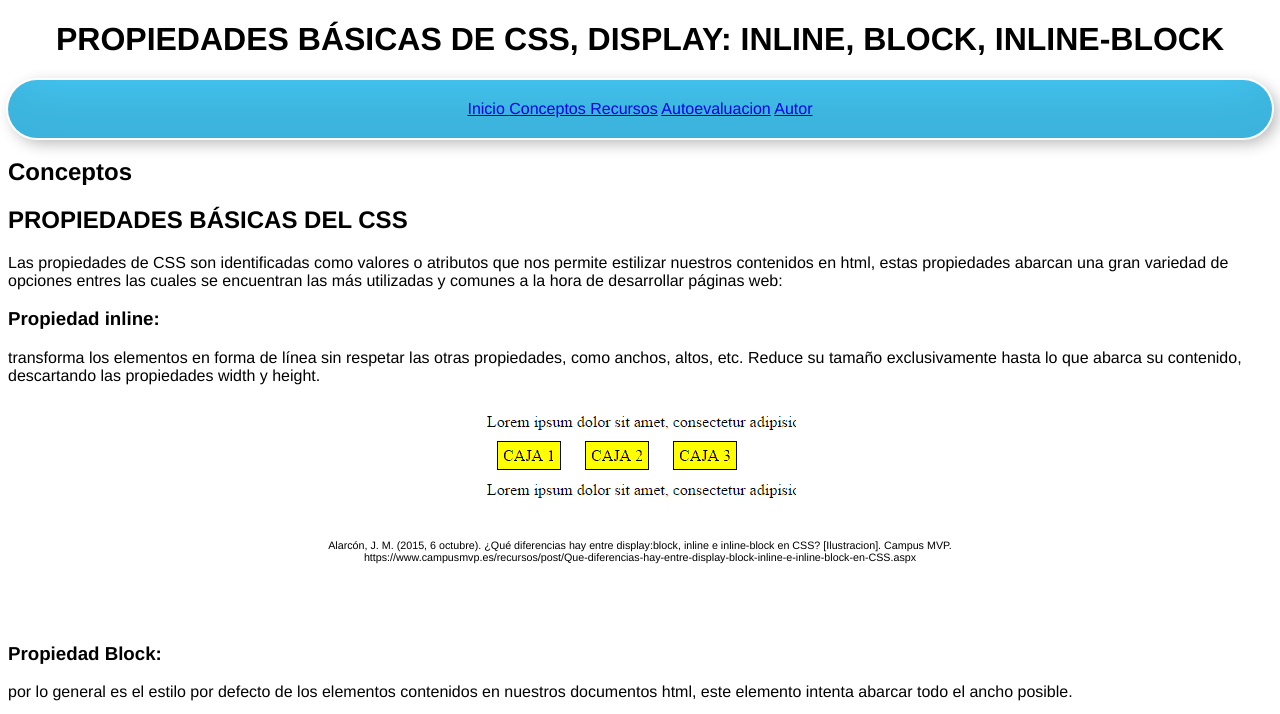
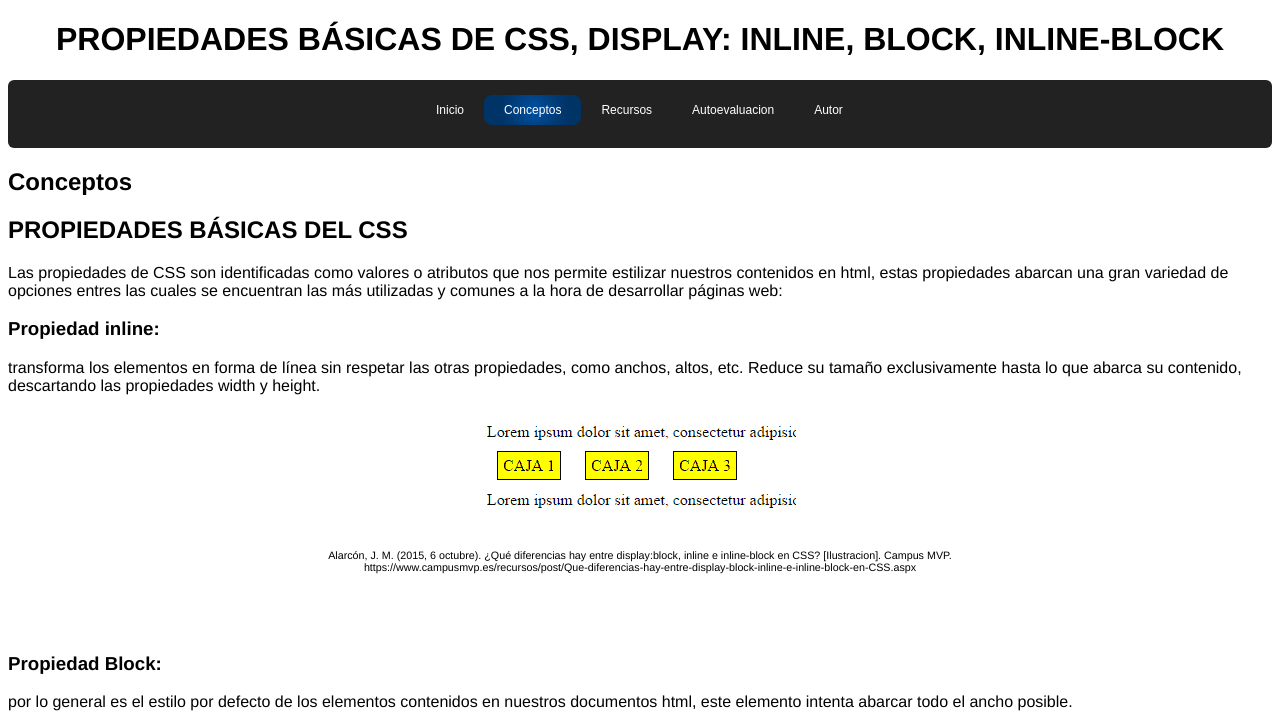
Before and after one commit to ccbarreras/DSW-ChirstianBarrera, a plain HTML site: page conceptos.html in a window 1280 px wide. Shown: the top 714 px of the page. Drawn offline with Linux system fonts and the light colour scheme.

Commit message:
V2
menu java script funcional

```diff
--- a/conceptos.html
+++ b/conceptos.html
@@ -4,20 +4,25 @@
     <meta charset="UTF-8">
     <meta name="viewport" content="width=device-width, initial-scale=1.0">
     <link rel="stylesheet" href="css/estilos.css">
+    <link rel="stylesheet" href="css/menu.css">
+
     <title>Document</title>
 </head>
 <body>
 
     <h1 class="titulo">PROPIEDADES BÁSICAS DE CSS, DISPLAY: INLINE, BLOCK, INLINE-BLOCK</h1>
 
-    <div class="menu_inicio">
-        <a href="inicio.html"> Inicio </a>
-        <a href="conceptos.html"> Conceptos </a>
-        <a href="recursos.html">Recursos</a>
-        <a href="autoevaluacio01.html">Autoevaluacion</a>
-        <a href="autor.html"> Autor </a>
-
-    </div>
+    <div id="sse2">
+        <div id="sses2">
+          <ul>
+            <li><a href="inicio.html">Inicio</a></li>
+            <li><a href="conceptos.html">Conceptos</a></li>
+            <li><a href="recursos.html">Recursos</a></li>
+            <li><a href="#">Autoevaluacion</a></li>
+            <li><a href="autor.html">Autor</a></li>
+          </ul>
+        </div>
+      </div>
 
     <h2>Conceptos</h2>
 
@@ -45,6 +50,6 @@
             <br>
             <br>
 
-
+      <script src="js/menu.js"></script>
 </body>
 </html>
```
Also changed, not shown: autor.html (+14 -8 lines), inicio.html (+14 -8 lines), recursos.html (+14 -8 lines).
